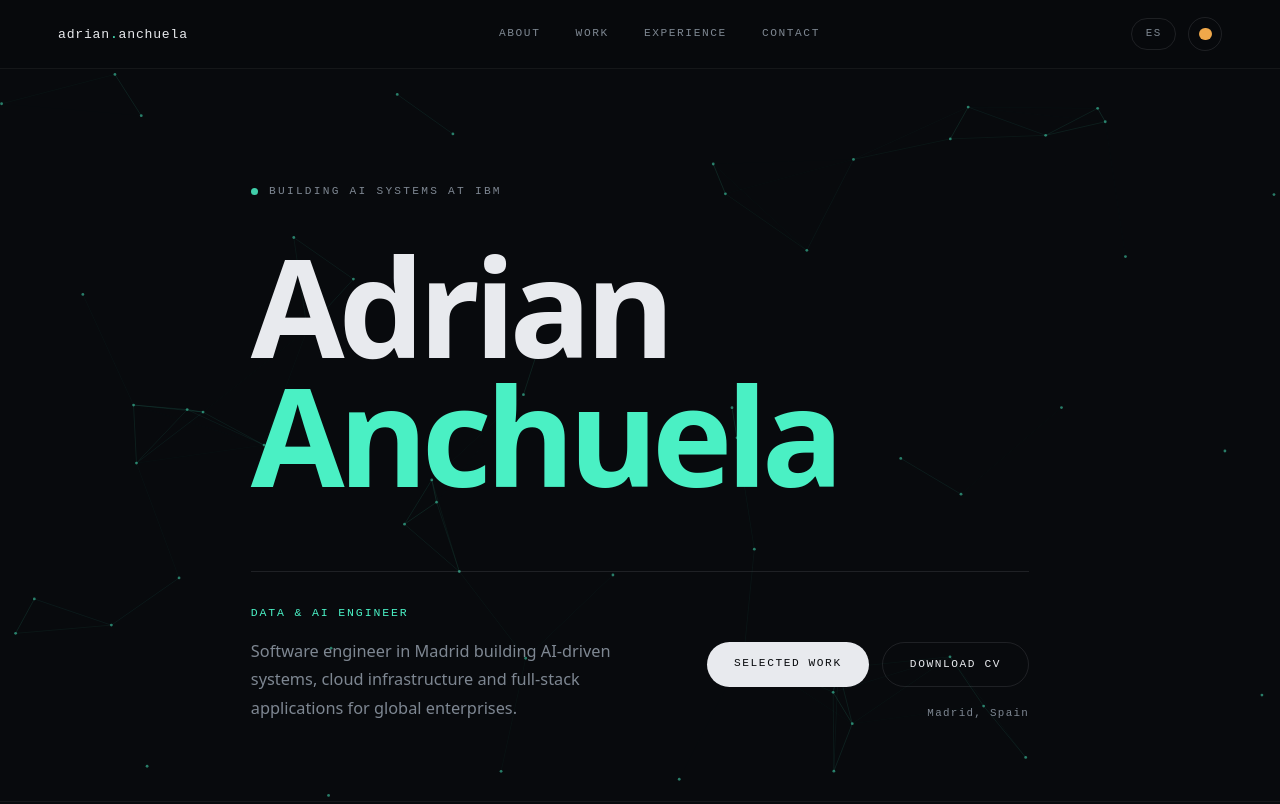
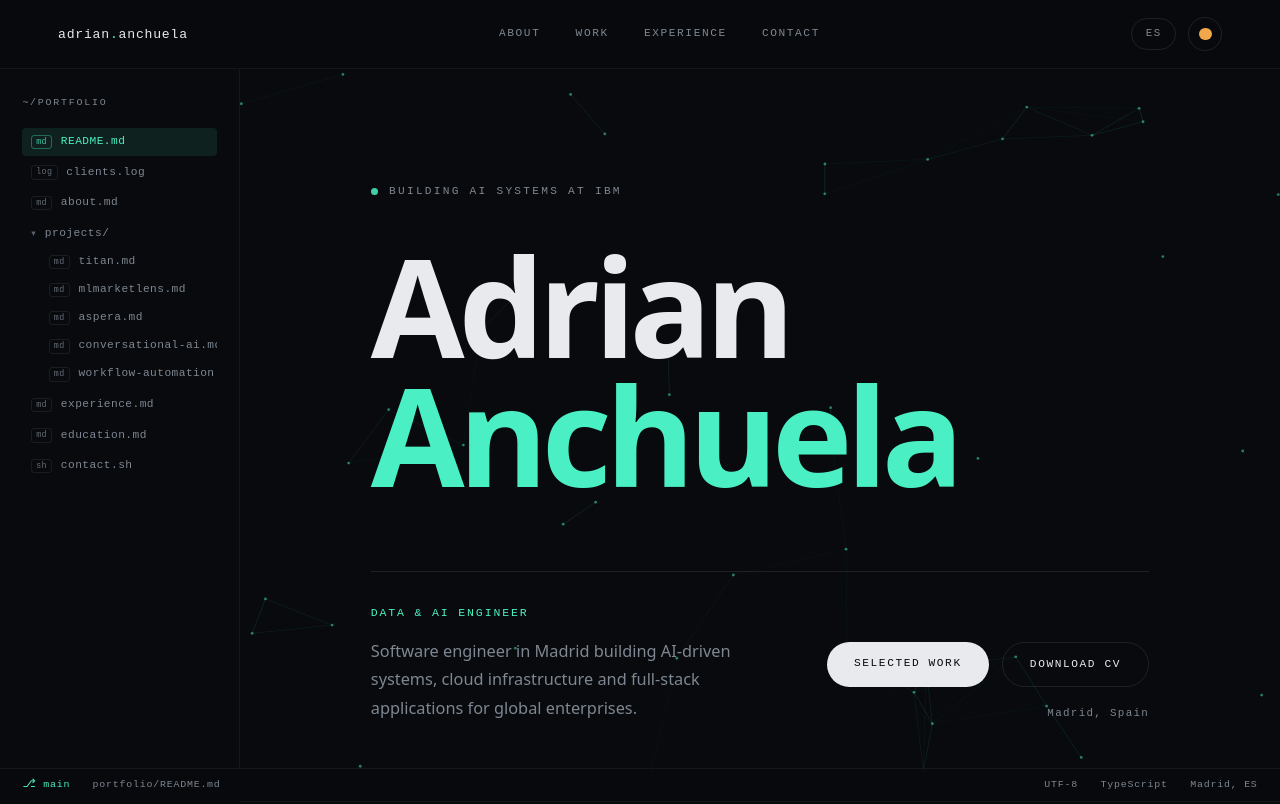
Before and after one commit to AdriAnchuela/adrian.github.io, an Astro site: page / in a window 1280 px wide. Shown: the top 804 px of the page. Built offline with nearby package versions, Linux system fonts and the light colour scheme; Astro itself is replaced by a stand-in of ours.

Commit message:
Shell tipo IDE (explorador de ficheros + barra de estado con scrollspy), efecto decrypt en titulares y micro-interacciones magnéticas

```diff
--- a/src/components/About.astro
+++ b/src/components/About.astro
@@ -12,7 +12,7 @@ const t = useTranslations(locale);
   <div class="container grid">
     <div class="reveal">
       <p class="kicker">{t.about.kicker}</p>
-      <h2 class="heading">{t.about.heading}</h2>
+      <h2 class="heading" data-decrypt>{t.about.heading}</h2>
     </div>
     <div class="body reveal">
       {t.about.paragraphs.map((p) => <p class="para">{p}</p>)}
--- a/src/components/Contact.astro
+++ b/src/components/Contact.astro
@@ -12,7 +12,7 @@ const t = useTranslations(locale);
 <section id="contact" class="section">
   <div class="container">
     <p class="kicker reveal">{t.contact.kicker}</p>
-    <h2 class="cta reveal">{t.contact.heading}</h2>
+    <h2 class="cta reveal" data-decrypt>{t.contact.heading}</h2>
     <p class="lead reveal">{t.contact.lead}</p>
     <a class="email reveal" href={`mailto:${site.email}`}>{site.email}</a>
     <div class="row reveal">
--- a/src/components/Education.astro
+++ b/src/components/Education.astro
@@ -13,7 +13,7 @@ const t = useTranslations(locale);
   <div class="container">
     <div class="reveal head">
       <p class="kicker">{t.education.kicker}</p>
-      <h2 class="heading">{t.education.heading}</h2>
+      <h2 class="heading" data-decrypt>{t.education.heading}</h2>
     </div>
     <div class="grid">
       {education.map((item) => (
@@ -44,7 +44,8 @@ const t = useTranslations(locale);
     border-radius: 6px;
     padding: clamp(1.6rem, 3vw, 2.4rem);
     background: var(--bg-2);
-    transition: border-color 0.25s var(--ease);
+    transition: border-color 0.25s var(--ease), transform 0.25s var(--ease);
+    will-change: transform;
   }
 
   .card:hover {
--- a/src/components/Experience.astro
+++ b/src/components/Experience.astro
@@ -13,7 +13,7 @@ const t = useTranslations(locale);
   <div class="container">
     <div class="reveal head">
       <p class="kicker">{t.experience.kicker}</p>
-      <h2 class="heading">{t.experience.heading}</h2>
+      <h2 class="heading" data-decrypt>{t.experience.heading}</h2>
     </div>
     <div class="timeline">
       {experience.map((item) => (
--- /dev/null
+++ b/src/components/Explorer.astro
@@ -0,0 +1,129 @@
+---
+import { projects } from '../data/projects';
+---
+
+<nav class="explorer" aria-label="Explorer">
+  <p class="root">~/portfolio</p>
+  <ul class="tree">
+    <li><a href="#hero" data-spy-link="hero"><span class="ext">md</span>README.md</a></li>
+    <li><a href="#clients" data-spy-link="clients"><span class="ext">log</span>clients.log</a></li>
+    <li><a href="#about" data-spy-link="about"><span class="ext">md</span>about.md</a></li>
+    <li>
+      <p class="folder" data-spy-link="work"><span class="caret">▾</span>projects/</p>
+      <ul>
+        {projects.map((p) => (
+          <li>
+            <a class="nested" href={`#project-${p.slug}`} data-open-project>
+              <span class="ext">md</span>{p.slug}.md
+            </a>
+          </li>
+        ))}
+      </ul>
+    </li>
+    <li><a href="#experience" data-spy-link="experience"><span class="ext">md</span>experience.md</a></li>
+    <li><a href="#education" data-spy-link="education"><span class="ext">md</span>education.md</a></li>
+    <li><a href="#contact" data-spy-link="contact"><span class="ext">sh</span>contact.sh</a></li>
+  </ul>
+</nav>
+
+<style>
+  .explorer {
+    display: none;
+  }
+
+  @media (min-width: 1100px) {
+    .explorer {
+      display: block;
+      position: sticky;
+      top: 4.25rem;
+      height: calc(100vh - 4.25rem - 2rem);
+      overflow-y: auto;
+      padding: 1.6rem 1.4rem;
+      border-right: 1px solid var(--line-soft);
+      font-family: var(--font-mono);
+      font-size: 0.7rem;
+      letter-spacing: 0.04em;
+    }
+  }
+
+  .root {
+    color: var(--muted);
+    font-size: 0.62rem;
+    letter-spacing: 0.18em;
+    text-transform: uppercase;
+    margin-bottom: 1.1rem;
+  }
+
+  .tree,
+  .tree ul {
+    list-style: none;
+  }
+
+  .tree > li {
+    margin-bottom: 0.15rem;
+  }
+
+  .tree a,
+  .folder {
+    display: flex;
+    align-items: center;
+    gap: 0.55rem;
+    padding: 0.32rem 0.55rem;
+    border-radius: 4px;
+    color: var(--muted);
+    white-space: nowrap;
+    overflow: hidden;
+    text-overflow: ellipsis;
+    transition: color 0.15s var(--ease), background-color 0.15s var(--ease);
+  }
+
+  .tree a:hover {
+    color: var(--text);
+    background: var(--line-soft);
+  }
+
+  .tree a.active,
+  .folder.active {
+    color: var(--accent);
+    background: var(--accent-soft);
+  }
+
+  .ext {
+    font-size: 0.52rem;
+    color: var(--muted);
+    border: 1px solid var(--line);
+    border-radius: 3px;
+    padding: 0 0.25rem;
+    line-height: 1.5;
+    opacity: 0.8;
+    flex-shrink: 0;
+  }
+
+  a.active .ext {
+    color: var(--accent);
+    border-color: color-mix(in srgb, var(--accent) 45%, transparent);
+  }
+
+  .folder {
+    cursor: default;
+  }
+
+  .caret {
+    font-size: 0.55rem;
+    opacity: 0.7;
+  }
+
+  .nested {
+    margin-left: 1.1rem;
+  }
+</style>
+
+<script>
+  // Open the corresponding <details> before the browser scrolls to it
+  document.querySelectorAll('[data-open-project]').forEach((link) => {
+    link.addEventListener('click', () => {
+      const id = link.getAttribute('href')?.slice(1);
+      if (id) document.getElementById(id)?.setAttribute('open', '');
+    });
+  });
+</script>
--- a/src/components/Hero.astro
+++ b/src/components/Hero.astro
@@ -9,12 +9,12 @@ const { locale } = Astro.props;
 const t = useTranslations(locale);
 ---
 
-<section class="hero">
+<section class="hero" id="hero">
   <canvas id="neural-bg" aria-hidden="true"></canvas>
   <div class="container">
     <p class="availability">
       <span class="dot" aria-hidden="true"></span>
-      {t.hero.availability}
+      <span data-decrypt>{t.hero.availability}</span>
     </p>
     <h1 class="name">
       {t.hero.name.split(' ').map((word, i, words) => (
--- a/src/components/Page.astro
+++ b/src/components/Page.astro
@@ -1,6 +1,8 @@
 ---
 import Base from '../layouts/Base.astro';
 import Nav from './Nav.astro';
+import Explorer from './Explorer.astro';
+import StatusBar from './StatusBar.astro';
 import Hero from './Hero.astro';
 import Clients from './Clients.astro';
 import About from './About.astro';
@@ -20,6 +22,9 @@ const t = useTranslations(locale);
 
 <Base locale={locale} title={t.meta.title} description={t.meta.description}>
   <Nav locale={locale} />
+  <div class="shell">
+    <Explorer />
+    <div class="document">
       <main>
         <Hero locale={locale} />
         <Clients locale={locale} />
@@ -30,4 +35,16 @@ const t = useTranslations(locale);
         <Contact locale={locale} />
       </main>
       <Footer locale={locale} />
+    </div>
+  </div>
+  <StatusBar />
 </Base>
+
+<style>
+  @media (min-width: 1100px) {
+    .shell {
+      display: grid;
+      grid-template-columns: 15rem minmax(0, 1fr);
+    }
+  }
+</style>
--- a/src/components/Projects.astro
+++ b/src/components/Projects.astro
@@ -13,11 +13,11 @@ const t = useTranslations(locale);
   <div class="container">
     <div class="reveal head">
       <p class="kicker">{t.work.kicker}</p>
-      <h2 class="heading">{t.work.heading}</h2>
+      <h2 class="heading" data-decrypt>{t.work.heading}</h2>
     </div>
     <div class="list">
       {projects.map((project, i) => (
-        <details class="project reveal" name="projects">
+        <details class="project reveal" name="projects" id={`project-${project.slug}`}>
           <summary>
             <span class="num">{String(i + 1).padStart(2, '0')}</span>
             <span class="main">
--- /dev/null
+++ b/src/components/StatusBar.astro
@@ -0,0 +1,92 @@
+---
+---
+
+<div class="status" aria-hidden="true">
+  <div class="left">
+    <span class="branch"><span class="glyph">⎇</span> main</span>
+    <span class="path" id="status-path">portfolio/README.md</span>
+  </div>
+  <div class="right">
+    <span>UTF-8</span>
+    <span>TypeScript</span>
+    <span>Madrid, ES</span>
+  </div>
+</div>
+
+<style>
+  .status {
+    display: none;
+  }
+
+  @media (min-width: 1100px) {
+    .status {
+      position: fixed;
+      bottom: 0;
+      left: 0;
+      right: 0;
+      z-index: 100;
+      height: 2rem;
+      display: flex;
+      align-items: center;
+      justify-content: space-between;
+      padding-inline: 1.4rem;
+      background: color-mix(in srgb, var(--bg) 88%, transparent);
+      backdrop-filter: blur(12px);
+      -webkit-backdrop-filter: blur(12px);
+      border-top: 1px solid var(--line-soft);
+      font-family: var(--font-mono);
+      font-size: 0.62rem;
+      letter-spacing: 0.08em;
+      color: var(--muted);
+    }
+  }
+
+  .left,
+  .right {
+    display: flex;
+    align-items: center;
+    gap: 1.4rem;
+  }
+
+  .branch {
+    color: var(--accent);
+  }
+
+  .glyph {
+    font-size: 0.72rem;
+  }
+</style>
+
+<script>
+  // Scrollspy: highlight the current "file" in the explorer and status bar
+  const files: Record<string, string> = {
+    hero: 'portfolio/README.md',
+    clients: 'portfolio/clients.log',
+    about: 'portfolio/about.md',
+    work: 'portfolio/projects/',
+    experience: 'portfolio/experience.md',
+    education: 'portfolio/education.md',
+    contact: 'portfolio/contact.sh',
+  };
+
+  const pathEl = document.getElementById('status-path');
+  const links = [...document.querySelectorAll<HTMLElement>('[data-spy-link]')];
+  const sections = Object.keys(files)
+    .map((id) => document.getElementById(id))
+    .filter((s): s is HTMLElement => !!s);
+
+  const setActive = (id: string) => {
+    if (pathEl) pathEl.textContent = files[id];
+    links.forEach((l) => l.classList.toggle('active', l.dataset.spyLink === id));
+  };
+
+  const spy = new IntersectionObserver(
+    (entries) => {
+      for (const entry of entries) {
+        if (entry.isIntersecting) setActive(entry.target.id);
+      }
+    },
+    { rootMargin: '-40% 0px -55% 0px' }
+  );
+  sections.forEach((s) => spy.observe(s));
+</script>
--- a/src/layouts/Base.astro
+++ b/src/layouts/Base.astro
@@ -51,6 +51,8 @@ const canonical = locale === 'en' ? enUrl : esUrl;
   <body>
     <slot />
     <script>
+      const reduced = matchMedia('(prefers-reduced-motion: reduce)').matches;
+
       const revealed = document.querySelectorAll('.reveal');
       const observer = new IntersectionObserver(
         (entries) => {
@@ -64,6 +66,80 @@ const canonical = locale === 'en' ? enUrl : esUrl;
         { threshold: 0.12 }
       );
       revealed.forEach((el) => observer.observe(el));
+
+      // ── Decrypt effect: headlines resolve from scrambled characters ──
+      const GLYPHS = '!<>-_\\/[]{}—=+*^?#01';
+      function decrypt(el: HTMLElement) {
+        const original = el.textContent ?? '';
+        if (!original.trim()) return;
+        let frame = 0;
+        const perChar = 3;
+        const step = () => {
+          frame++;
+          const resolved = Math.floor(frame / perChar);
+          if (resolved >= original.length) {
+            el.textContent = original;
+            return;
+          }
+          el.textContent =
+            original.slice(0, resolved) +
+            [...original.slice(resolved)]
+              .map((c) => (c === ' ' ? ' ' : GLYPHS[(Math.random() * GLYPHS.length) | 0]))
+              .join('');
+          requestAnimationFrame(step);
+        };
+        requestAnimationFrame(step);
+      }
+
+      if (!reduced) {
+        const decryptObs = new IntersectionObserver(
+          (entries) => {
+            for (const entry of entries) {
+              if (entry.isIntersecting) {
+                decrypt(entry.target as HTMLElement);
+                decryptObs.unobserve(entry.target);
+              }
+            }
+          },
+          { threshold: 0.4 }
+        );
+        document.querySelectorAll<HTMLElement>('[data-decrypt]').forEach((el) => {
+          // Reserve layout: scrambled glyphs are same length as the target text
+          decryptObs.observe(el);
+        });
+      }
+
+      // ── Magnetic buttons ──
+      if (!reduced && matchMedia('(pointer: fine)').matches) {
+        const magnets = document.querySelectorAll<HTMLElement>(
+          '.btn, .cv, .visit, .lang, .theme-toggle'
+        );
+        magnets.forEach((el) => {
+          el.classList.add('magnetic');
+          el.addEventListener('mousemove', (e) => {
+            const r = el.getBoundingClientRect();
+            const x = (e.clientX - r.left - r.width / 2) / (r.width / 2);
+            const y = (e.clientY - r.top - r.height / 2) / (r.height / 2);
+            el.style.transform = `translate(${x * 4}px, ${y * 3}px)`;
+          });
+          el.addEventListener('mouseleave', () => {
+            el.style.transform = '';
+          });
+        });
+
+        // ── Subtle 3D tilt on cards ──
+        document.querySelectorAll<HTMLElement>('.card').forEach((card) => {
+          card.addEventListener('mousemove', (e) => {
+            const r = card.getBoundingClientRect();
+            const x = (e.clientX - r.left) / r.width - 0.5;
+            const y = (e.clientY - r.top) / r.height - 0.5;
+            card.style.transform = `perspective(700px) rotateX(${-y * 4}deg) rotateY(${x * 4}deg)`;
+          });
+          card.addEventListener('mouseleave', () => {
+            card.style.transform = '';
+          });
+        });
+      }
     </script>
   </body>
 </html>
--- a/src/styles/global.css
+++ b/src/styles/global.css
@@ -82,6 +82,19 @@ body {
   line-height: 1.6;
   -webkit-font-smoothing: antialiased;
   transition: background-color 0.35s var(--ease), color 0.35s var(--ease);
+}
+
+/* Room for the fixed status bar on desktop */
+@media (min-width: 1100px) {
+  body {
+    padding-bottom: 2rem;
+  }
+}
+
+/* Elements moved by the magnetic-hover script */
+.magnetic {
+  transition: transform 0.18s var(--ease);
+  will-change: transform;
 }
 
 a {
```
Lines whose indentation alone changed are shown as unchanged.
